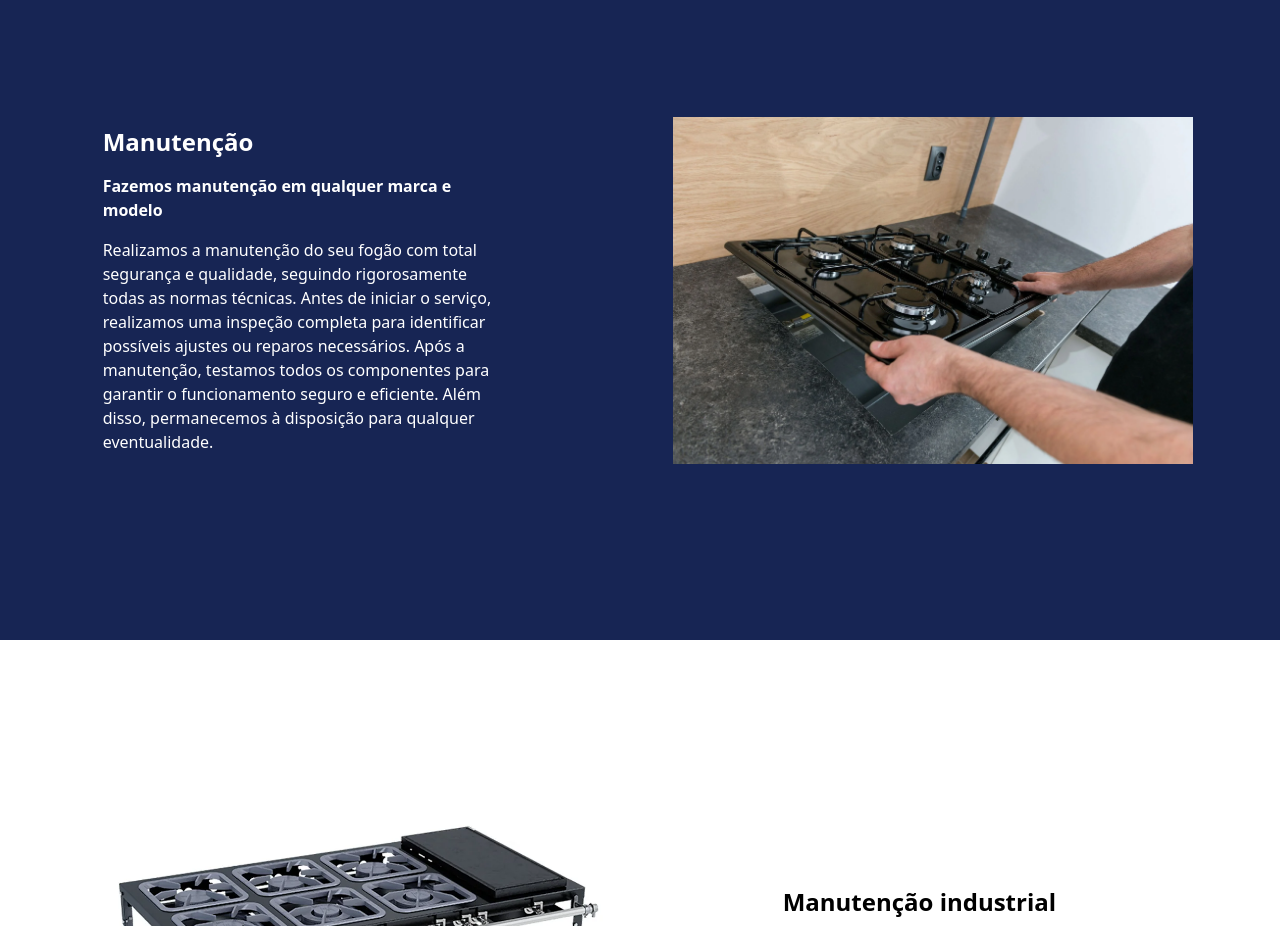
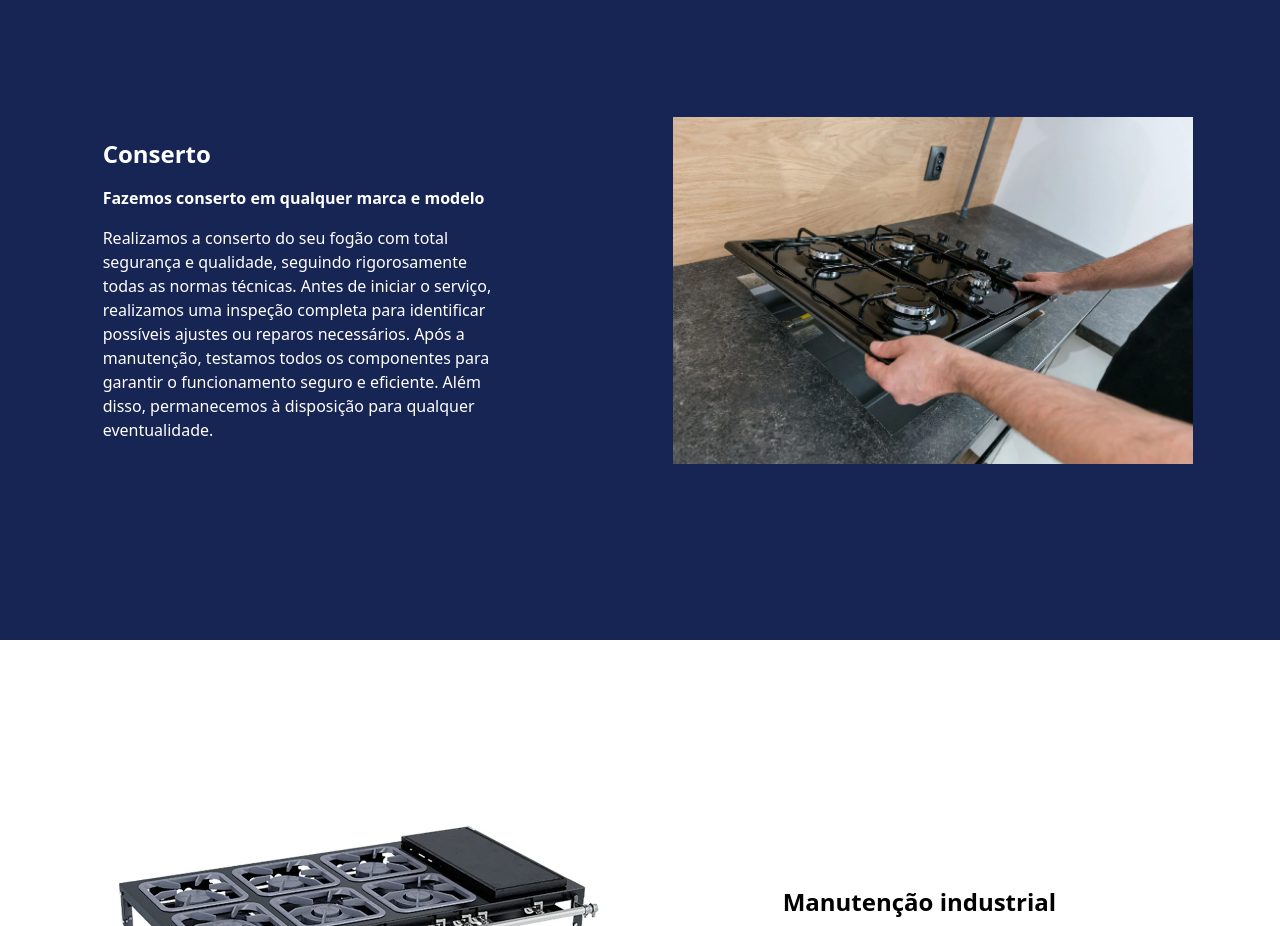
Before and after one commit to JeffersonBSousa/SC-Fogoes, a Next.js app in the folder sc-fogoes/: page / in a window 1280 px wide. Shown: the part 1520-2446 px from the top of the page. Built offline with nearby package versions, Linux system fonts and the light colour scheme.

Commit message:
manutencao vira conserto

```diff
--- a/sc-fogoes/src/app/page.tsx
+++ b/sc-fogoes/src/app/page.tsx
@@ -10,9 +10,11 @@ export default function Home() {
       <div className="bg-blue-950">
         <div className="relative z-10">
           <Navbar />
+
           <h3 className="mt-10 mx-6 xl:mt-24 2xl:mt-32 text-center font-bold text-2xl lg:text-4xl text-white">
             SINTA-SE À VONTADE PARA ENTRAR EM CONTATO CONOSCO
           </h3>
+
           <div className="text-white 2xl:mb-56 max-w-screen-2xl mx-auto justify-center gap-20 flex flex-col lg:flex-row mt-10 xl:mt-24 2xl:mt-32 p-6">
             <div className="lg:w-2/5 xl:w-1/3 flex flex-col gap-5 bg-black bg-opacity-70 p-6 rounded-lg">
               <h3 className="font-bold lg:text-3xl">ENTRE EM CONTATO</h3>
@@ -143,12 +145,12 @@ export default function Home() {
       <div className="w-full bg-blue-950 text-white">
         <div className="max-w-screen-2xl min-h-[700px] mx-auto flex flex-col lg:flex-row justify-center gap-10 lg:gap-20 xl:gap-40 py-10 lg:py-20 items-center">
           <div className="lg:w-1/3 px-4 flex flex-col gap-4 items-center lg:items-start">
-            <p className="font-bold text-2xl">Manutenção</p>
+            <p className="font-bold text-2xl">Conserto</p>
             <p className="font-semibold">
-              Fazemos manutenção em qualquer marca e modelo
+              Fazemos conserto em qualquer marca e modelo
             </p>
             <p className="text-center lg:text-start">
-              Realizamos a manutenção do seu fogão com total segurança e
+              Realizamos a conserto do seu fogão com total segurança e
               qualidade, seguindo rigorosamente todas as normas técnicas. Antes
               de iniciar o serviço, realizamos uma inspeção completa para
               identificar possíveis ajustes ou reparos necessários. Após a
--- a/sc-fogoes/src/app/servicos/page.tsx
+++ b/sc-fogoes/src/app/servicos/page.tsx
@@ -20,15 +20,33 @@ export default function Contato() {
         <div className="lg:w-1/3 px-4 flex flex-col gap-4 items-center lg:items-start">
           <p className="font-bold  text-2xl">INSTALAÇÃO</p>
           <p className="font-semibold">Instalamos qualquer marca e modelo</p>
-               <p className="text-center lg:text-start">Realizamos a instalação do seu fogão seguindo rigorosamente todas as normas de segurança, garantindo um serviço de alta qualidade e o uso seguro no dia a dia. Antes de iniciar, verificamos todos os acessórios para assegurar uma instalação precisa. Após a conclusão, realizamos testes completos para garantir o perfeito funcionamento. Além disso, permanecemos à disposição para qualquer necessidade ou eventualidade.</p>
+          <p className="text-center lg:text-start">
+            Realizamos a instalação do seu fogão seguindo rigorosamente todas as
+            normas de segurança, garantindo um serviço de alta qualidade e o uso
+            seguro no dia a dia. Antes de iniciar, verificamos todos os
+            acessórios para assegurar uma instalação precisa. Após a conclusão,
+            realizamos testes completos para garantir o perfeito funcionamento.
+            Além disso, permanecemos à disposição para qualquer necessidade ou
+            eventualidade.
+          </p>
         </div>
       </div>
       <div className="w-full bg-blue-950 text-white">
         <div className="max-w-screen-2xl min-h-[700px] mx-auto flex flex-col lg:flex-row justify-center gap-10 lg:gap-20 xl:gap-40 py-10 lg:py-20 items-center">
           <div className="lg:w-1/3 px-4 flex flex-col gap-4 items-center lg:items-start">
-                  <p className="font-bold text-2xl">Manutenção</p>
-                  <p className="font-semibold">Fazemos manutenção em qualquer marca e modelo</p>
-                  <p className="text-center lg:text-start">Realizamos a manutenção do seu fogão com total segurança e qualidade, seguindo rigorosamente todas as normas técnicas. Antes de iniciar o serviço, realizamos uma inspeção completa para identificar possíveis ajustes ou reparos necessários. Após a manutenção, testamos todos os componentes para garantir o funcionamento seguro e eficiente. Além disso, permanecemos à disposição para qualquer eventualidade.</p>
+            <p className="font-bold text-2xl">Conserto</p>
+            <p className="font-semibold">
+              Fazemos conserto em qualquer marca e modelo
+            </p>
+            <p className="text-center lg:text-start">
+              Realizamos a conserto do seu fogão com total segurança e
+              qualidade, seguindo rigorosamente todas as normas técnicas. Antes
+              de iniciar o serviço, realizamos uma inspeção completa para
+              identificar possíveis ajustes ou reparos necessários. Após a
+              manutenção, testamos todos os componentes para garantir o
+              funcionamento seguro e eficiente. Além disso, permanecemos à
+              disposição para qualquer eventualidade.
+            </p>
           </div>
           <div className="flex justify-center items-center">
             <Image
@@ -55,16 +73,31 @@ export default function Contato() {
         </div>
         <div className="lg:w-1/3 px-4 flex flex-col gap-4 items-center lg:items-start">
           <p className="font-bold  text-2xl">Manutenção industrial</p>
-               <p className="font-semibold">Fazemos manutenção em equipamentos industriais</p>
-               <p className="text-center lg:text-start">Realizamos a manutenção de fogões, fornos e equipamentos similares para cozinhas industriais com total segurança e excelência, seguindo todas as normas técnicas</p>
+          <p className="font-semibold">
+            Fazemos manutenção em equipamentos industriais
+          </p>
+          <p className="text-center lg:text-start">
+            Realizamos a manutenção de fogões, fornos e equipamentos similares
+            para cozinhas industriais com total segurança e excelência, seguindo
+            todas as normas técnicas
+          </p>
         </div>
       </div>
       <div className="w-full bg-blue-950 text-white">
         <div className="max-w-screen-2xl min-h-[700px] mx-auto flex flex-col lg:flex-row justify-center gap-10 lg:gap-20 xl:gap-40 py-10 lg:py-20 items-center">
           <div className="lg:w-1/3 px-4 flex flex-col gap-4 items-center lg:items-start">
             <p className="font-bold  text-2xl">Conversão</p>
-                  <p className="font-semibold">Fazemos conversão para diferentes tipos de gás</p>
-                  <p className="text-center lg:text-start">Realizamos a conversão de fogões para gás natural e gás GLP com total segurança e qualidade, seguindo todas as normas técnicas. Antes do serviço, realizamos uma avaliação detalhada para garantir a compatibilidade e o correto ajuste dos componentes. Após a conversão, testamos o equipamento para assegurar um funcionamento eficiente e seguro.</p>
+            <p className="font-semibold">
+              Fazemos conversão para diferentes tipos de gás
+            </p>
+            <p className="text-center lg:text-start">
+              Realizamos a conversão de fogões para gás natural e gás GLP com
+              total segurança e qualidade, seguindo todas as normas técnicas.
+              Antes do serviço, realizamos uma avaliação detalhada para garantir
+              a compatibilidade e o correto ajuste dos componentes. Após a
+              conversão, testamos o equipamento para assegurar um funcionamento
+              eficiente e seguro.
+            </p>
           </div>
           <div className="flex justify-center items-center">
             <Image
@@ -92,11 +125,16 @@ export default function Contato() {
         <div className="lg:w-1/3 px-4 flex flex-col items-center lg:items-start gap-4">
           <p className="font-bold  text-2xl">Instalação de medidor</p>
           <p className="font-semibold">Fazemos instação de medidor de gás</p>
-               <p className="text-center lg:text-start">Realizamos a instalação de medidores de gás com total segurança e excelência, seguindo todas as normas técnicas. Antes da instalação, verificamos a compatibilidade do sistema e a necessidade de ajustes. Após a conclusão, realizamos testes rigorosos para garantir o funcionamento preciso e seguro.</p>
+          <p className="text-center lg:text-start">
+            Realizamos a instalação de medidores de gás com total segurança e
+            excelência, seguindo todas as normas técnicas. Antes da instalação,
+            verificamos a compatibilidade do sistema e a necessidade de ajustes.
+            Após a conclusão, realizamos testes rigorosos para garantir o
+            funcionamento preciso e seguro.
+          </p>
         </div>
       </div>
       <Footer />
     </div>
-
-   )
+  );
 }
```
Lines whose indentation alone changed are shown as unchanged.
